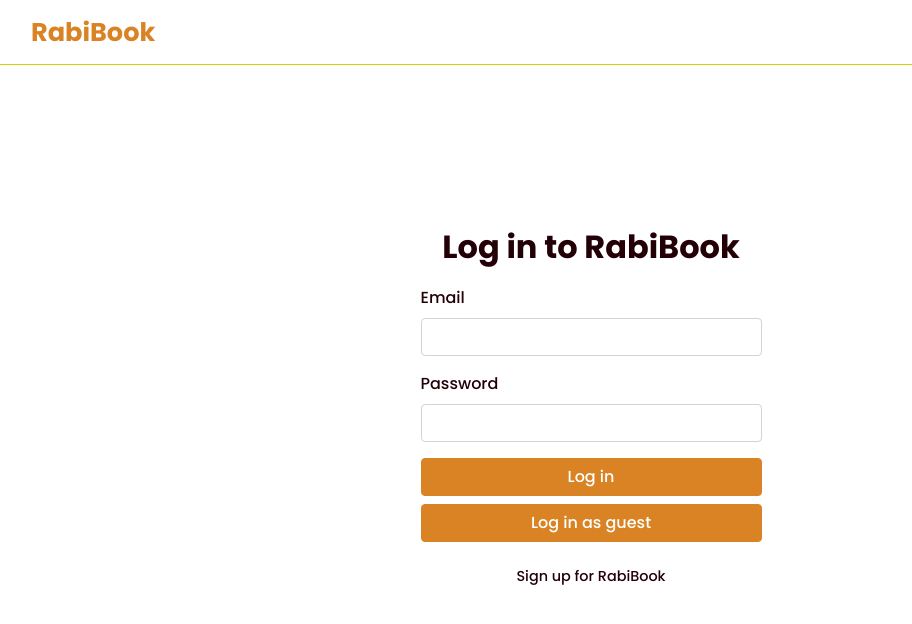
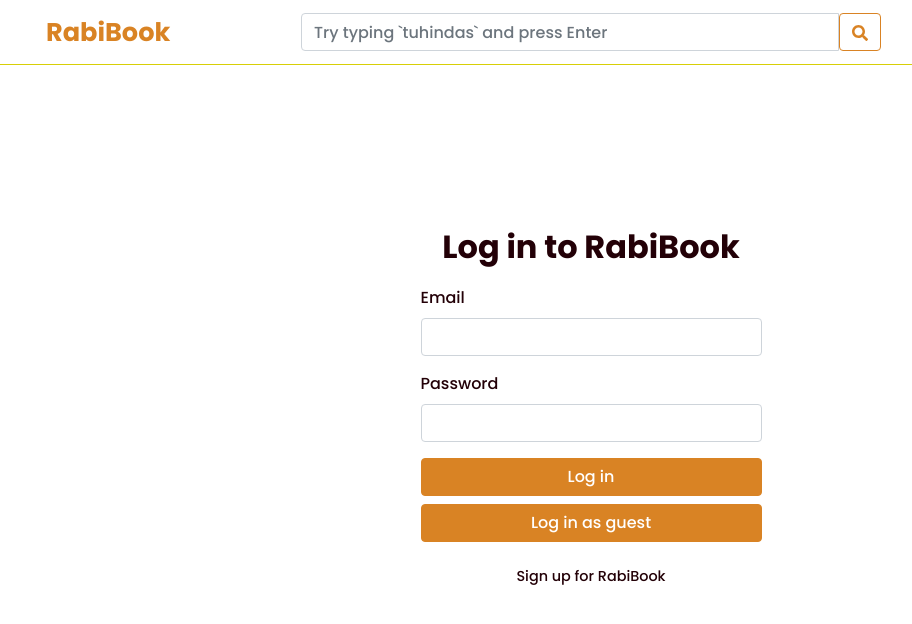
Before and after one commit to tuhindas30/rabibook, a React (Create React App) app: page /login in a window 1280 px wide. Shown: the top 624 px of the page, without its empty margins (49-961 px from the left). Built offline with nearby package versions, Linux system fonts and the light colour scheme; no server answers.

Commit message:
fix: move search bar to navbar 🔧

```diff
--- a/src/components/Navigation/Navigation.js
+++ b/src/components/Navigation/Navigation.js
@@ -3,6 +3,7 @@
 import { Link, useNavigate } from "react-router-dom";
 import { signout } from "../../features/auth/authSlice";
 import { useDispatch, useSelector } from "react-redux";
+import { Search } from "..";
 
 const Navigation = () => {
   const authUser = useSelector((state) => state.auth);
@@ -16,18 +17,24 @@
   };
 
   return (
-    <Navbar fixed="top" className={styles.navbar}>
+    <Navbar fixed="top" className={styles.navbar} expand="lg">
       <Container fluid className={styles.container}>
-        <Link to="/">
-          <Navbar.Brand className={styles.brandName}>RabiBook</Navbar.Brand>
+        <Navbar.Brand className={styles.navbarBrand}>
+          <Link to="/" className={styles.brandLink}>
+            RabiBook
           </Link>
+        </Navbar.Brand>
+        <Navbar.Toggle aria-controls="navbarScroll" />
+        <Navbar.Collapse className={styles.navbarCollapse}>
+          <Search />
           {authUser.uid && (
             <Button
               onClick={handleLogoutBtn}
-            className={`outline ${styles.btnSmall}`}>
+              className={`outline ${styles.button}`}>
               Log out
             </Button>
           )}
+        </Navbar.Collapse>
       </Container>
     </Navbar>
   );
--- a/src/components/Navigation/Navigation.module.css
+++ b/src/components/Navigation/Navigation.module.css
@@ -4,19 +4,39 @@
   justify-content: space-between !important;
 }
 
-.btnSmall {
+.button {
+  margin: 1rem 0;
   font-size: 0.9rem !important;
 }
 
-.brandName {
+.navbarBrand {
+  flex-basis: 23.4%;
+  margin-right: 0 !important;
+}
+
+.brandLink {
   font-size: 1.6rem !important;
   font-weight: bold;
   color: var(--fulvous) !important;
 }
 
-@media screen and (min-width: 768px) {
+.navbarCollapse {
+  margin-top: 1rem !important;
+}
+
+@media screen and (min-width: 992px) {
   .container {
     margin-left: 4rem !important;
     margin-right: 4rem !important;
   }
+
+  .button {
+    margin: 0;
+  }
+
+  .navbarCollapse {
+    margin-top: 0 !important;
+    flex-basis: 75%;
+    justify-content: space-between !important;
+  }
 }
--- a/src/components/Search/Search.js
+++ b/src/components/Search/Search.js
@@ -4,37 +4,27 @@
 import { FaSearch } from "react-icons/fa";
 
 const Search = () => {
-  const [searchInput, setSearchInput] = useState("");
-  const [isDisabled, setDisabled] = useState(true);
+  const [searchTerm, setSearchTerm] = useState("");
   const navigate = useNavigate();
 
-  const activateBtn = (e) => {
-    const text = e.target.value;
-    setSearchInput(text);
-    setDisabled(true);
-    if (text.length > 0) {
-      setDisabled(false);
+  const handleSearch = (e) => {
+    e.preventDefault();
+    const form = e.target;
+    if (form.checkValidity()) {
+      navigate(`/${searchTerm}`);
     }
   };
 
-  const handleSearch = (e) => {
-    e.preventDefault();
-    navigate(`/${searchInput}`);
-  };
-
   return (
-    <Form onSubmit={handleSearch}>
-      <InputGroup className="mb-3" style={{ marginTop: "5rem" }}>
+    <Form style={{ flexBasis: "69.4%" }} onSubmit={handleSearch}>
+      <InputGroup>
         <FormControl
-          value={searchInput}
-          onChange={activateBtn}
+          value={searchTerm}
+          onChange={(e) => setSearchTerm(e.target.value)}
           placeholder="Try typing `tuhindas` and press Enter"
           aria-label="Search"
         />
-        <Button
-          type="submit"
-          disabled={isDisabled}
-          className={`outline ${isDisabled ? "not-allowed" : "pointer"}`}>
+        <Button type="submit" className="outline">
           <FaSearch />
         </Button>
       </InputGroup>
--- a/src/features/feed/Feed.js
+++ b/src/features/feed/Feed.js
@@ -2,13 +2,8 @@
 import { useNavigate } from "react-router-dom";
 import { useDispatch, useSelector } from "react-redux";
 import { auth } from "../../firebase";
-import { ListGroup } from "react-bootstrap";
-import {
-  CommentModal,
-  CreatePostForm,
-  PostCard,
-  Search,
-} from "../../components";
+import { Container, ListGroup } from "react-bootstrap";
+import { CommentModal, CreatePostForm, PostCard } from "../../components";
 import { fetchUserById } from "../auth/authSlice";
 import * as feedSlice from "./feedSlice";
 import { commentPost, deleteComment } from "../comments/commentSlice";
@@ -105,8 +100,7 @@
   }
 
   return (
-    <>
-      <Search />
+    <Container className={styles.container} fluid>
       <CreatePostForm onButtonClick={handlePost} isLoading={feed.status} />
       <h4 className={styles.title}>Feed</h4>
       {feed.status === "error" && (
@@ -133,7 +127,7 @@
         onSend={handleSendComment}
         onDelete={handleDeleteComment}
       />
-    </>
+    </Container>
   );
 };
 
--- a/src/features/feed/Feed.module.css
+++ b/src/features/feed/Feed.module.css
@@ -1,6 +1,5 @@
-.feedContainer {
-  margin-top: 1rem;
-  margin-bottom: 3.5rem;
+.container {
+  margin-top: 5rem;
 }
 
 .title {
@@ -11,9 +10,3 @@
   text-align: center;
   font-size: 1.5rem;
 }
-
-@media screen and (min-width: 768px) {
-  .feedContainer {
-    max-width: 50%;
-  }
-}
```
Lines whose indentation alone changed are shown as unchanged.
